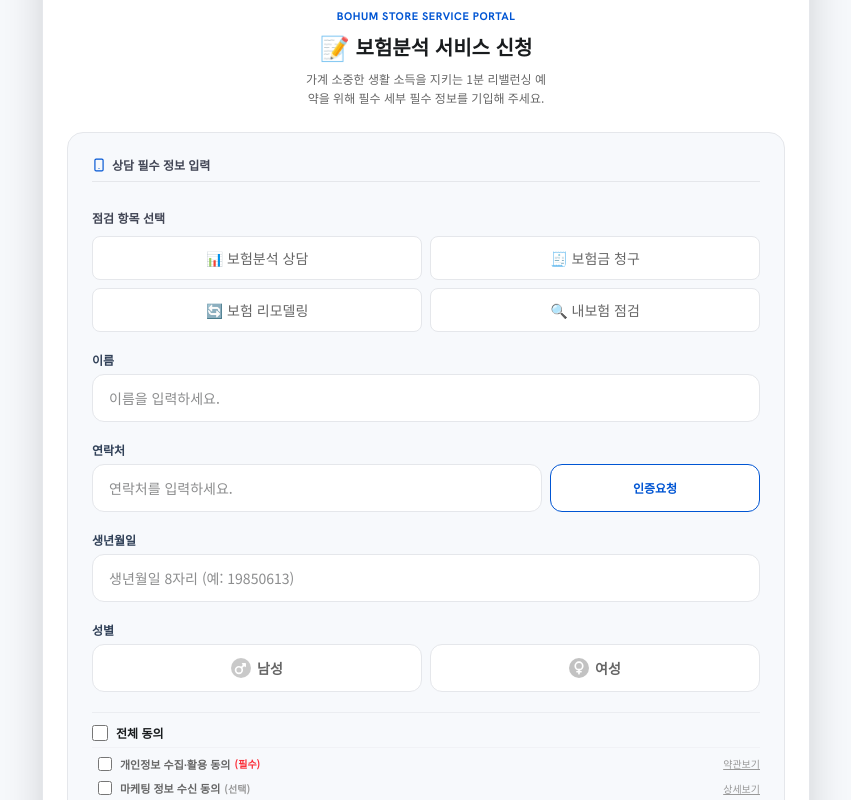
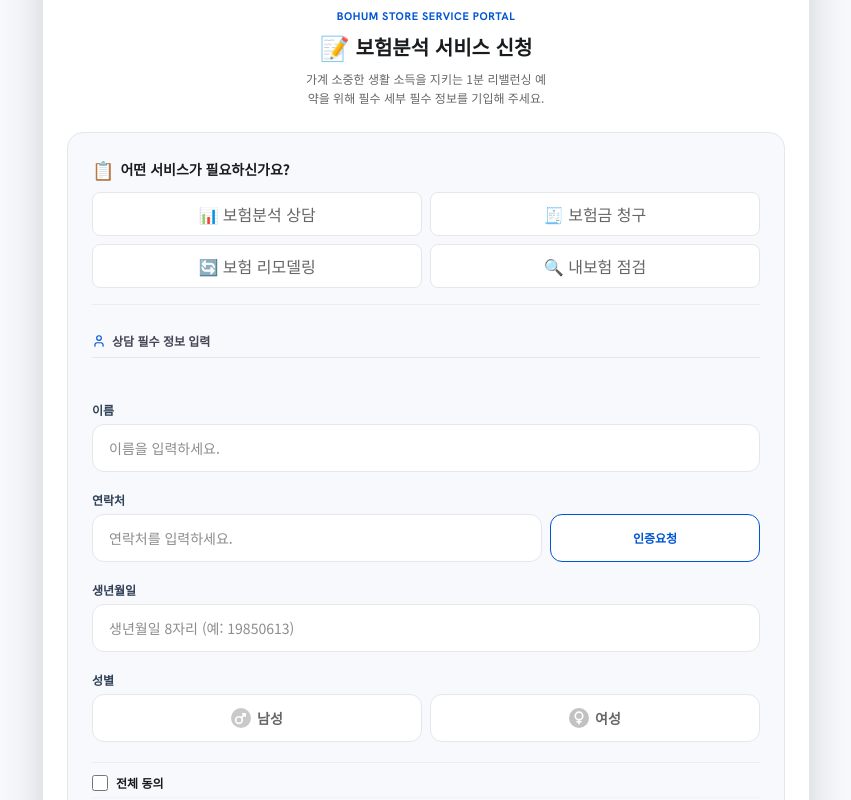
Before and after one commit to ncia/simple_consult, a React (Vite) app: page / in a window 1280 px wide. Shown: the part 1160-1960 px from the top of the page, without its empty margins (214-1065 px from the left). Built offline with nearby package versions, Linux system fonts and the light colour scheme.

Commit message:
#105 feat: Add conditional form rendering for check items

```diff
--- a/src/App.tsx
+++ b/src/App.tsx
@@ -327,18 +327,14 @@ export default function App() {
               </div>
 
               <form onSubmit={handleFormSubmit} className="bg-neutral-bg rounded-2xl p-5 sm:p-6 border border-neutral-border space-y-5 w-full">
-                <p className="text-xs font-semibold text-neutral-medium border-b border-neutral-border pb-2 flex items-center gap-1.5">
-                  <Smartphone size={14} className="text-brand-blue" />
-                  <span>상담 필수 정보 입력</span>
-                </p>
-
-                {/* Checklist radio selection block */}
-                <div className="space-y-2.5 pt-2">
-                  <p className="text-xs font-semibold text-neutral-medium">
-                    점검 항목 선택
+                {/* Checklist radio selection block (Moved to top) */}
+                <div className="space-y-2.5 pb-4 border-b border-neutral-border/60">
+                  <p className="text-sm font-bold text-neutral-dark flex items-center gap-1.5">
+                    <span className="text-[18px]">📋</span>
+                    <span>어떤 서비스가 필요하신가요?</span>
                   </p>
 
-                  <div className="grid grid-cols-2 gap-2">
+                  <div className="grid grid-cols-2 gap-2 mt-2">
                     {CHECK_ITEMS.map((item) => {
                       const selected = formData.selectedItems.includes(item.id);
                       return (
@@ -346,7 +342,7 @@ export default function App() {
                           key={item.id}
                           type="button"
                           onClick={() => handleChipToggle(item.id)}
-                          className={`h-11 px-2 rounded-lg text-sm font-medium border flex items-center justify-center gap-1.5 transition-all ${
+                          className={`h-11 px-2 rounded-lg text-[16px] font-medium border flex items-center justify-center gap-1.5 transition-all ${
                             selected
                               ? 'bg-brand-blue-pale border-brand-blue text-brand-blue font-bold shadow-sm'
                               : 'bg-white border-neutral-border text-neutral-gray hover:bg-neutral-bg'
@@ -357,6 +353,92 @@ export default function App() {
                       );
                     })}
                   </div>
+                </div>
+
+                {/* Conditional Specific Fields */}
+                {formData.selectedItems[0] === 'item3' && (
+                  <div className="space-y-4 pb-4 border-b border-neutral-border/60">
+                    <p className="text-xs font-semibold text-neutral-medium flex items-center gap-1.5">
+                      <FileText size={14} className="text-brand-blue" />
+                      <span>보험금 청구 상세 정보</span>
+                    </p>
+                    <div className="space-y-1.5">
+                      <label className="text-xs font-semibold text-slate-700 block">청구 사유 (선택)</label>
+                      <input
+                        type="text"
+                        value={formData.claimReason || ''}
+                        onChange={(e) => setFormData({ ...formData, claimReason: e.target.value })}
+                        placeholder="예: 실손의료비, 수술비 등"
+                        className="w-full h-12 bg-white rounded-xl border border-neutral-border px-4 font-sans text-sm focus:ring-2 focus:ring-brand-blue-pale focus:border-brand-blue focus:outline-none transition-all"
+                      />
+                    </div>
+                    <div className="space-y-1.5">
+                      <label className="text-xs font-semibold text-slate-700 block">진단명 또는 병원명 (선택)</label>
+                      <input
+                        type="text"
+                        value={formData.hospitalName || ''}
+                        onChange={(e) => setFormData({ ...formData, hospitalName: e.target.value })}
+                        placeholder="예: 위염, OO병원"
+                        className="w-full h-12 bg-white rounded-xl border border-neutral-border px-4 font-sans text-sm focus:ring-2 focus:ring-brand-blue-pale focus:border-brand-blue focus:outline-none transition-all"
+                      />
+                    </div>
+                  </div>
+                )}
+
+                {formData.selectedItems[0] === 'item2' && (
+                  <div className="space-y-4 pb-4 border-b border-neutral-border/60">
+                    <p className="text-xs font-semibold text-neutral-medium flex items-center gap-1.5">
+                      <Zap size={14} className="text-brand-blue" />
+                      <span>보험 리모델링 상세 정보</span>
+                    </p>
+                    <div className="space-y-1.5">
+                      <label className="text-xs font-semibold text-slate-700 block">현재 월 납입액 (선택)</label>
+                      <input
+                        type="text"
+                        value={formData.currentPremium || ''}
+                        onChange={(e) => setFormData({ ...formData, currentPremium: e.target.value })}
+                        placeholder="예: 약 15만원"
+                        className="w-full h-12 bg-white rounded-xl border border-neutral-border px-4 font-sans text-sm focus:ring-2 focus:ring-brand-blue-pale focus:border-brand-blue focus:outline-none transition-all"
+                      />
+                    </div>
+                    <div className="space-y-1.5">
+                      <label className="text-xs font-semibold text-slate-700 block">중점 희망 보장 (선택)</label>
+                      <input
+                        type="text"
+                        value={formData.targetCoverage || ''}
+                        onChange={(e) => setFormData({ ...formData, targetCoverage: e.target.value })}
+                        placeholder="예: 암, 뇌졸중 등"
+                        className="w-full h-12 bg-white rounded-xl border border-neutral-border px-4 font-sans text-sm focus:ring-2 focus:ring-brand-blue-pale focus:border-brand-blue focus:outline-none transition-all"
+                      />
+                    </div>
+                  </div>
+                )}
+
+                {formData.selectedItems[0] === 'item4' && (
+                  <div className="space-y-4 pb-4 border-b border-neutral-border/60">
+                    <p className="text-xs font-semibold text-neutral-medium flex items-center gap-1.5">
+                      <ShieldCheck size={14} className="text-brand-blue" />
+                      <span>내보험 점검 상세 정보</span>
+                    </p>
+                    <div className="space-y-1.5">
+                      <label className="text-xs font-semibold text-slate-700 block">가장 고민되는 점 / 가족력 (선택)</label>
+                      <input
+                        type="text"
+                        value={formData.concernPoint || ''}
+                        onChange={(e) => setFormData({ ...formData, concernPoint: e.target.value })}
+                        placeholder="예: 고혈압 가족력이 걱정돼요."
+                        className="w-full h-12 bg-white rounded-xl border border-neutral-border px-4 font-sans text-sm focus:ring-2 focus:ring-brand-blue-pale focus:border-brand-blue focus:outline-none transition-all"
+                      />
+                    </div>
+                  </div>
+                )}
+
+                {/* Common Fields */}
+                <div className="pt-2 pb-2">
+                  <p className="text-xs font-semibold text-neutral-medium border-b border-neutral-border pb-2 flex items-center gap-1.5 mb-4">
+                    <User size={14} className="text-brand-blue" />
+                    <span>상담 필수 정보 입력</span>
+                  </p>
                 </div>
 
                 {/* Input Name field */}
--- a/src/types.ts
+++ b/src/types.ts
@@ -9,6 +9,13 @@ export interface InquiryFormState {
   termAll: boolean;
   termPrivacy: boolean;
   termMarketing: boolean;
+
+  // 항목별 추가 특화 필드
+  claimReason?: string; // 보험금 청구: 사유
+  hospitalName?: string; // 보험금 청구: 병원/진단명
+  currentPremium?: string; // 보험 리모델링: 현재 월 납입액
+  targetCoverage?: string; // 보험 리모델링: 중점 희망 보장
+  concernPoint?: string; // 내보험 점검: 고민/가족력
 }
 
 export interface CheckItem {
```
